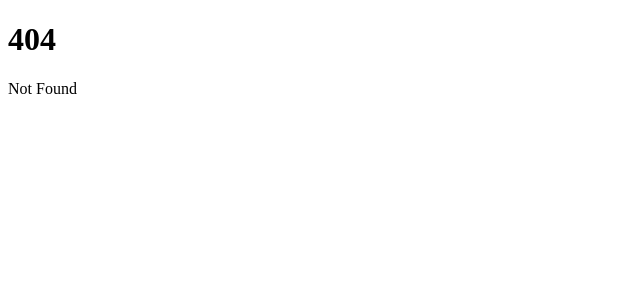
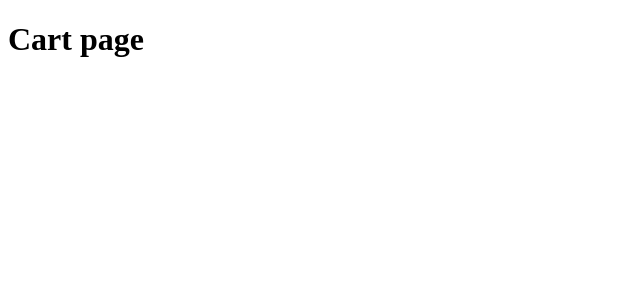
Before and after one commit to sekelskyp/cardify-demos, a SvelteKit app in the folder sveltekit-ts/: page /cart in a window 1280 px wide. Before the commit this address had no page. Shown: the top 300 px of the page, without its empty margins (0-640 px from the left). Built offline with nearby package versions, Linux system fonts and the light colour scheme.

Commit message:
Add cart page

```diff
--- /dev/null
+++ b/sveltekit-ts/src/routes/cart/+page.svelte
@@ -0,0 +1 @@
+<h1>Cart page</h1>
```
